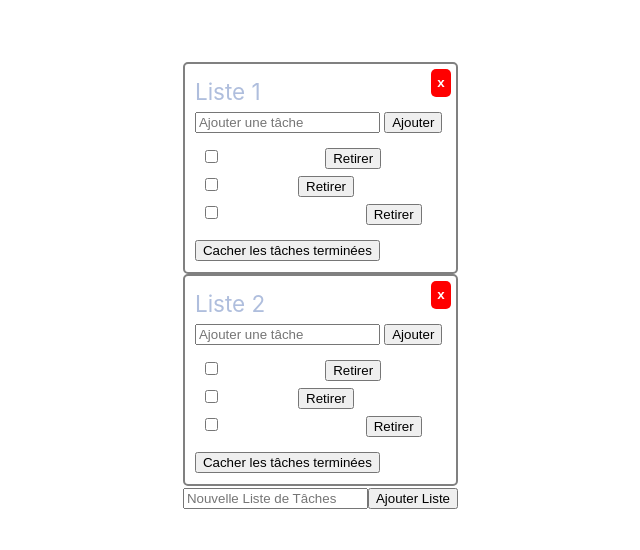
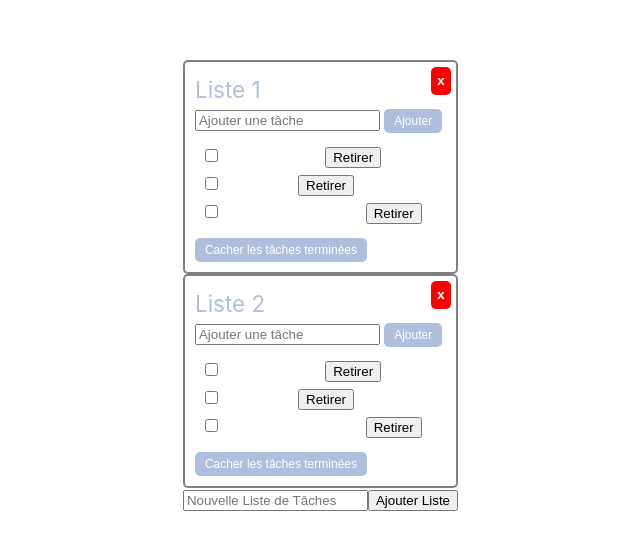
Before and after one commit to JoraxTV/todo_list, a Vue app: page / in a window 1280 px wide. Shown: the part 114-664 px from the top of the page, without its empty margins (182-822 px from the left). Built offline with nearby package versions, Linux system fonts and the light colour scheme.

Commit message:
Exercice 15

```diff
--- a/src/composants/ListeDeTaches.vue
+++ b/src/composants/ListeDeTaches.vue
@@ -1,9 +1,7 @@
 <script setup lang="ts">
-//   import type { emit } from 'process';
-import { ref, computed } from 'vue';
+import { ref, computed, defineEmits } from 'vue';
 import type { Ref } from 'vue';
 import TacheElement from '@/composants/TacheElement.vue';
-
 
 interface Tache {
   id: number;
@@ -12,29 +10,34 @@ import { ref, computed } from 'vue';
 }
 
 const props = defineProps({
-        titre: String
+  titre: String,
 });
 
+const emit = defineEmits<{
+  supprimerTache: [],
+  checkedChange: [boolean];
+}>();
 
 let id = 0;
-  const taches:Ref<Tache[]> = ref([{ id: id++, description: "Apprendre Vue", faite: false },
+const taches: Ref<Tache[]> = ref([
+  { id: id++, description: "Apprendre Vue", faite: false },
   { id: id++, description: "Finir la SAÉ", faite: false },
-  { id: id++, description: "Réviser pour l'interro", faite: false }]);
+  { id: id++, description: "Réviser pour l'interro", faite: false },
+]);
 
+const description = ref("");
+const ajouterTache = (description: string) => {
+  if (description === "") return;
+  taches.value.push({ id: id++, description: description, faite: false });
+};
 
-  const emit = defineEmits<{supprimerTache:[]}>();
+const retirerTache = (id: number) => {
+  taches.value = taches.value.filter(tache => tache.id !== id);
+};
 
-
-  let description = "";
-  function ajouterTache(description: string) {
-    if (description == "") return;
-    taches.value.push({ id: id++, description: description, faite: false });
-  }
-
-
-  function retirerTache(id: number) {
-    taches.value = taches.value.filter(tache => tache.id != id);
-  }
+const supprimerListe = () => {
+  emit('supprimerTache');
+};
 
 const cacheFaits = ref(false);
 const tachesFiltrees = computed(() => {
@@ -49,7 +52,11 @@ import { ref, computed } from 'vue';
     @click="ajouterTache(description)">Ajouter</button>
     <ul>
       <li v-for="tache in tachesFiltrees" :key="tache.id">
-        <TacheElement :descriptionTache="tache.description" :cochee="tache.faite" @supprimerTache="retirerTache(tache.id)" />
+        <TacheElement
+        :description-tache="tache.description"
+        v-model="tache.faite"
+        @supprimer-tache="retirerTache(tache.id)"
+        />
       </li>
     </ul>
     <button @click="cacheFaits = !cacheFaits">
@@ -78,4 +85,20 @@ import { ref, computed } from 'vue';
   h2 {
         color: #afbedd;
     }
+
+    button {
+        background-color: #afbedd;
+        border: none;
+        color: white;
+        padding: 5px 10px;
+        text-align: center;
+        text-decoration: none;
+        display: inline-block;
+        font-size: 12px;
+        border-radius: 5px;
+    }
+
+    button:hover {
+        background-color: #8f9ec5;
+    }
 </style>
--- a/src/composants/TacheElement.vue
+++ b/src/composants/TacheElement.vue
@@ -1,13 +1,17 @@
 <script setup lang="ts">
-  import {ref} from 'vue';
+import { defineProps, defineEmits } from 'vue';
 
-  const props = defineProps<{descriptionTache: string, cochee:boolean}>();
+const props = defineProps<{ descriptionTache: string, modelValue: boolean }>();
+
+const emit = defineEmits(['update:modelValue', 'supprimerTache']);
 </script>
 
 <template>
-    <input type ="checkbox" :checked="props.cochee">
-    <span :class="{fait:props.cochee, pasfait:!props.cochee}">{{props.descriptionTache}}</span>
+  <div>
+    <input type="checkbox" :checked="props.modelValue" @change="$emit('update:modelValue', ($event.target as HTMLInputElement).checked)" />
+    <span :class="{ fait: props.modelValue, pasfait: !props.modelValue }">{{ props.descriptionTache }}</span>
     <button @click="$emit('supprimerTache')">Retirer</button>
+  </div>
 </template>
 
 <style scoped>
```
Lines whose indentation alone changed are shown as unchanged.
